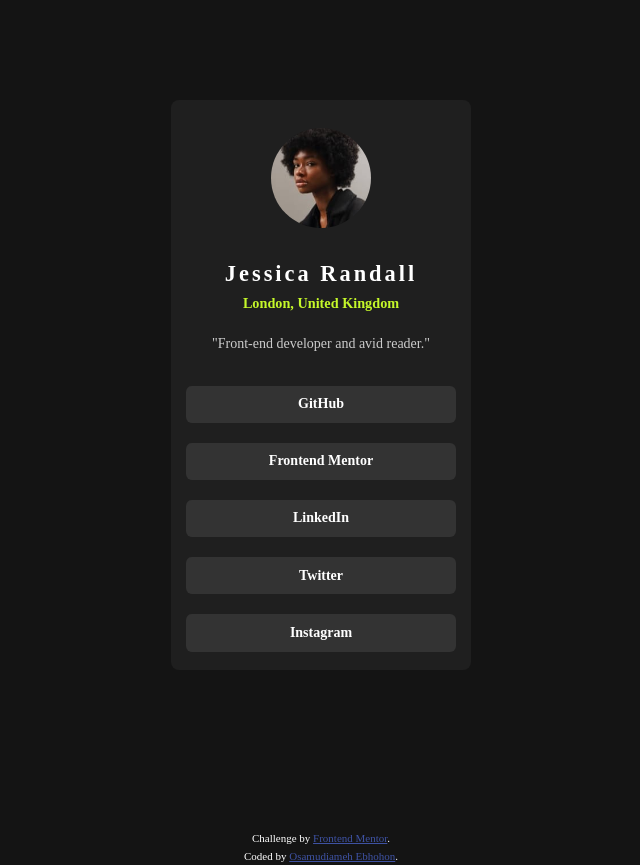
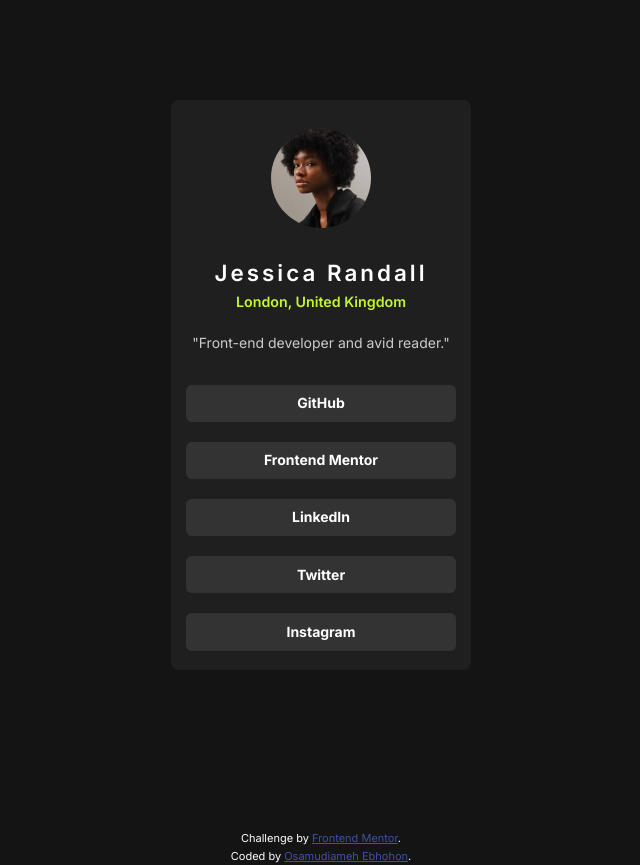
Before and after one commit to sasdogged/Social-links-profile, a plain HTML site: page index.html in a window 1280 px wide. Shown: the whole page, without its empty margins (319-959 px from the left). Drawn offline with Linux system fonts and the light colour scheme.

Commit message:
Social links commit

```diff
--- a/style.css
+++ b/style.css
@@ -41,7 +41,7 @@
   }
 
 body{
-    font-family: 'Inter' sans-serif;
+    font-family: 'Inter', sans-serif;
     font-size: 14px;
     font-weight: 400;
     color: #fff;
```
